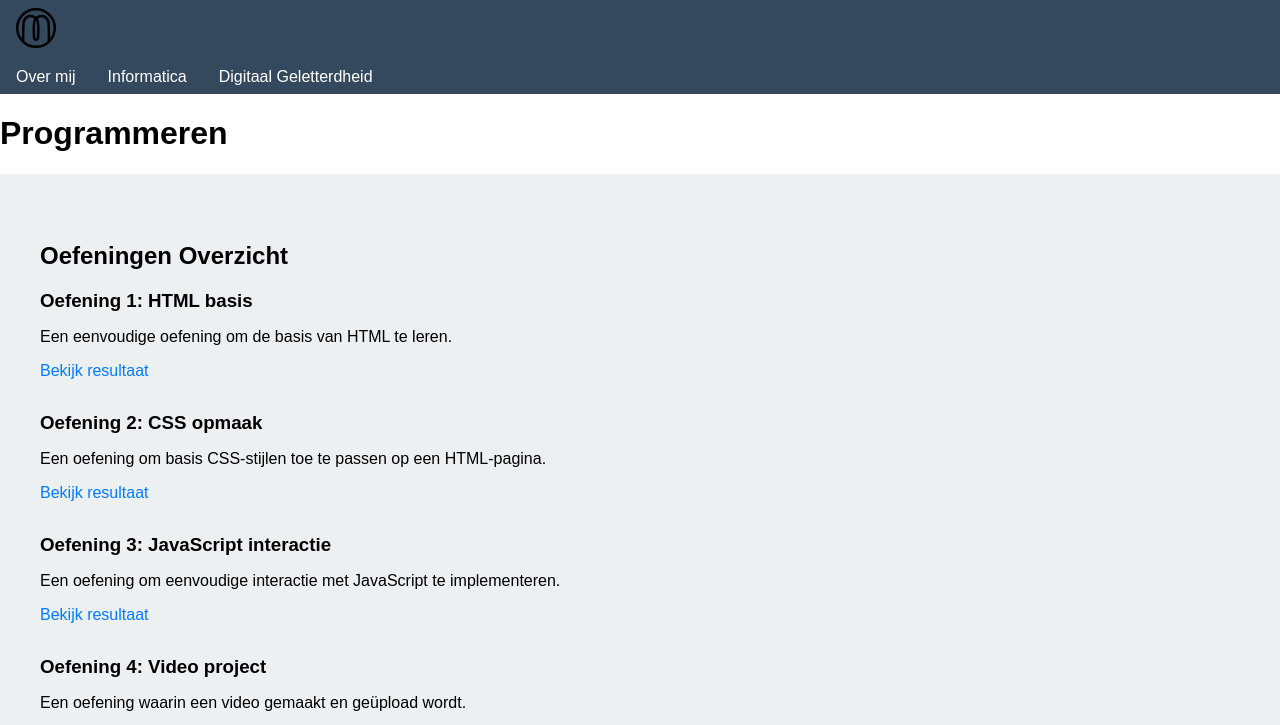
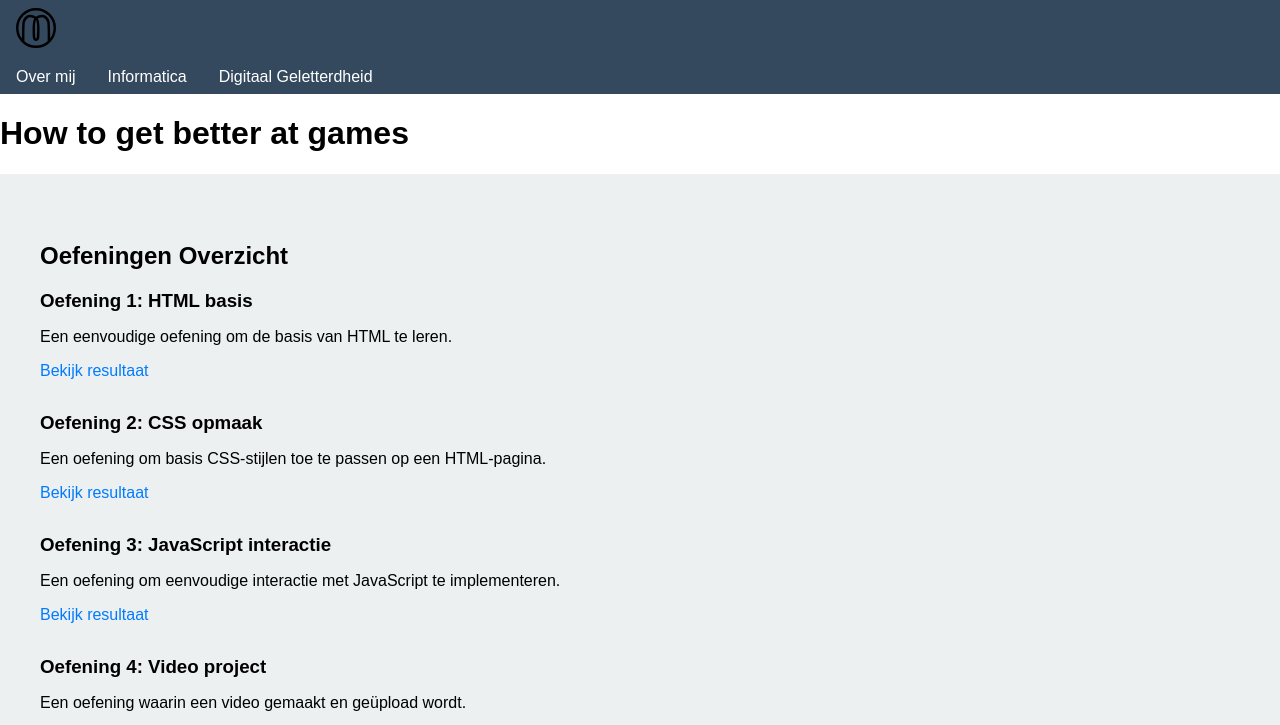
Before and after one commit to samirdestier/template.github.io, a plain HTML site: page programmeren.html in a window 1280 px wide. Shown: the top 725 px of the page. Drawn offline with Linux system fonts and the light colour scheme.

Commit message:
Update programmeren.html

```diff
--- a/programmeren.html
+++ b/programmeren.html
@@ -15,7 +15,7 @@
                 <li>
                     <a href="#" class="menu-toggle">Informatica</a>
                     <ul class="submenu">
-                        <li><a href="programmeren.html">Programmeren</a></li>
+                        <li><a href="programmeren.html">How to get better</a></li>
                         <li><a href="algoritmen.html">Algoritmen</a></li>
                     </ul>
                 </li>
@@ -33,7 +33,7 @@
     </header>
 
     <main>
-        <h1>Programmeren</h1>
+        <h1>How to get better at games</h1>
         <!-- Oefeningen overzicht -->
         <section class="section-light">
             <div class="container">
```
